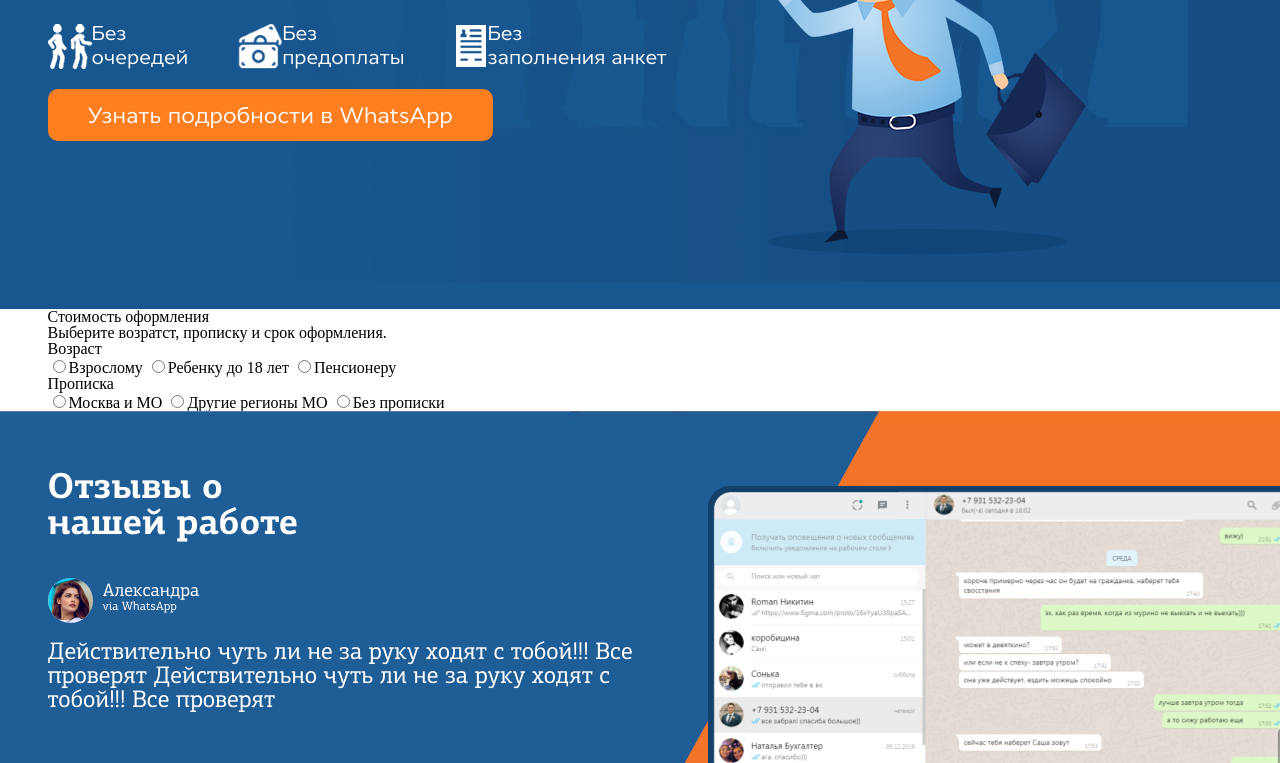
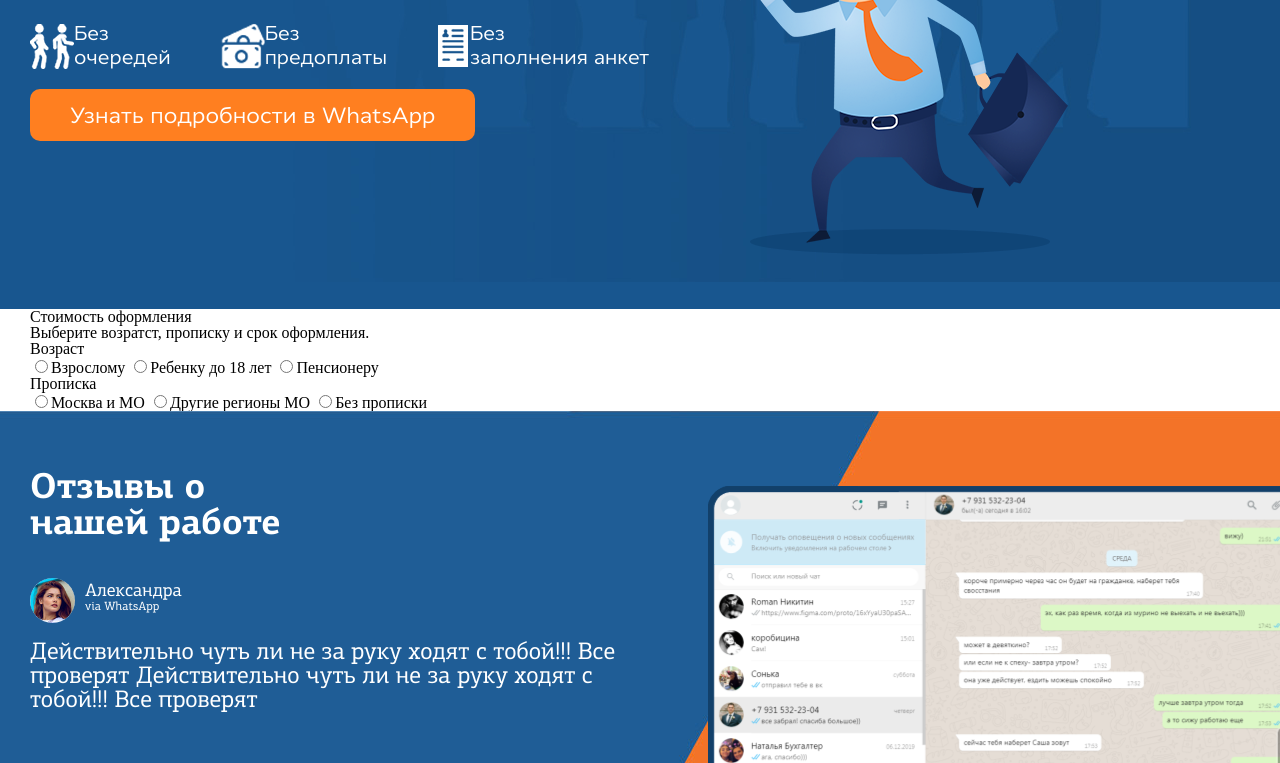
Before and after one commit to x-1337-x/pssprtst, a plain HTML site: page index.html in a window 1280 px wide. Shown: the part 261-1024 px from the top of the page. Drawn offline with Linux system fonts and the light colour scheme.

Commit message:
fb no owl yet

```diff
--- a/css/style.css
+++ b/css/style.css
@@ -1,5 +1,6 @@
 .wrapper {
-	max-width: 1245px;
+	/* max-width: 1245px; */
+	max-width: 1300px;
 	padding: 0 30px;
 	margin: 0 auto;
 }
```
